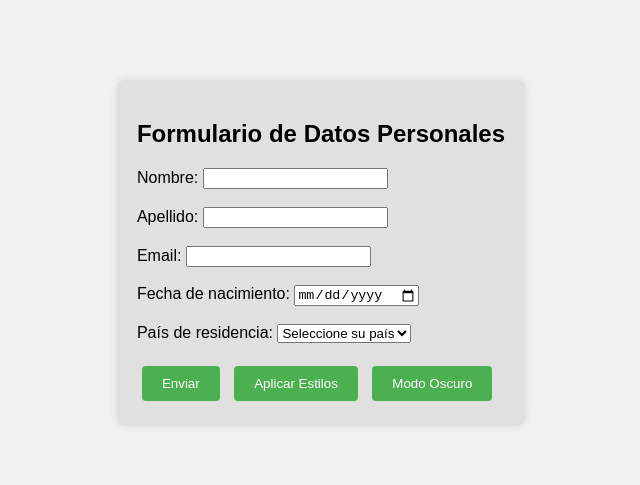
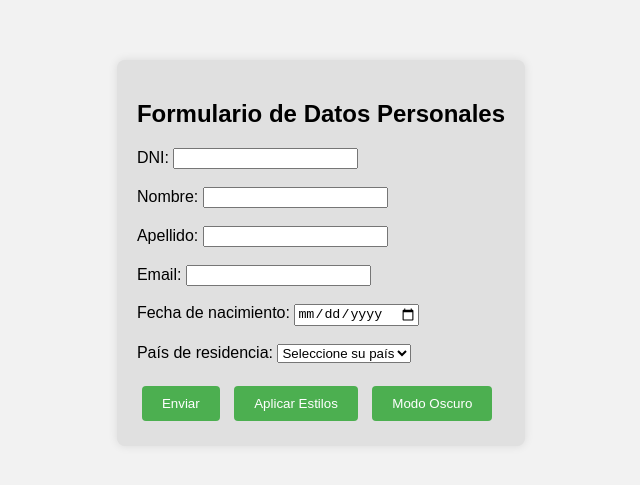
Before and after one commit to devQuebin/cilsa2024, a plain HTML site: page index.html in a window 1280 px wide. Shown: the part 147-632 px from the top of the page, without its empty margins (319-959 px from the left). Drawn offline with Linux system fonts and the light colour scheme.

Commit message:
dni input was added

```diff
--- a/index.html
+++ b/index.html
@@ -11,6 +11,9 @@
     <div id="mainDiv">
       <h2>Formulario de Datos Personales</h2>
       <form>
+        <label for="nombre">DNI:</label>
+        <input type="number" id="DNI" name="DNI" required /><br /><br />
+
         <label for="nombre">Nombre:</label>
         <input type="text" id="nombre" name="nombre" required /><br /><br />
 
```
